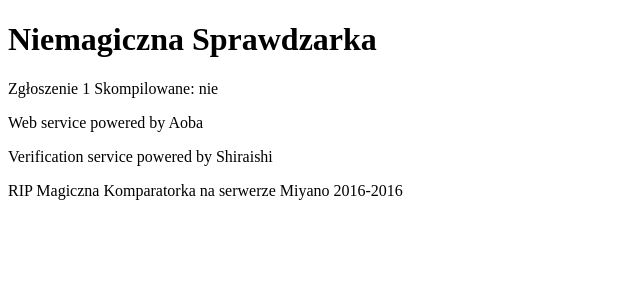
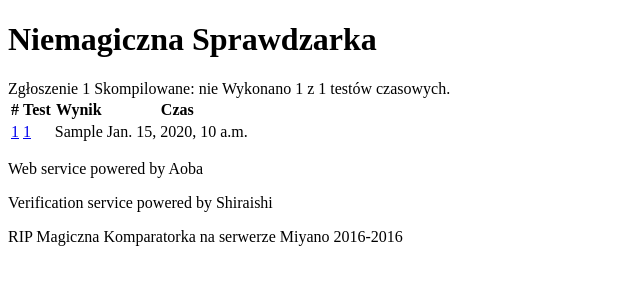
Before and after one commit to Michcioperz/bugfreefiesta, a Django app: template bugfreefiesta/templates/submission_detail.html in a window 1280 px wide. Shown: the top 300 px of the page, without its empty margins (0-640 px from the left). Run offline with Django 3.2, Linux system fonts and the light colour scheme; the template is opened without the code that fills it: most values are stand-ins (such as "Sample title", 1, 10 or a date in 2020).

Commit message:
add tests visibility

```diff
--- a/bugfreefiesta/templates/submission_detail.html
+++ b/bugfreefiesta/templates/submission_detail.html
@@ -10,4 +10,26 @@ Skompilowane: {% if submission.compiled %}tak{% else %}nie{% endif %}
 </pre>
 {% endif %}
 
+Wykonano {{ submission.results|length }} z {{ submission.task.tests.count }} testów czasowych.
+
+<table>
+  <thead>
+    <tr>
+      <th>#</th>
+      <th>Test</th>
+      <th>Wynik</th>
+      <th>Czas</th>
+    </tr>
+  </thead>
+  <tbody>
+    {% for result in submission.results %}
+    <tr>
+      <td><a href="{{ result.get_absolute_url }}">{{ result.pk }}</a></td>
+      <td><a href="{{ result.test.get_absolute_url }}">{{ result.test.pk }}</a></td>
+      <td>{{ result.result_type }}</td>
+      <td>{{ result.time }}</td>
+    </tr>
+    {% endfor %}
+  </tbody>
+</table>
 {% endblock content %}
```
